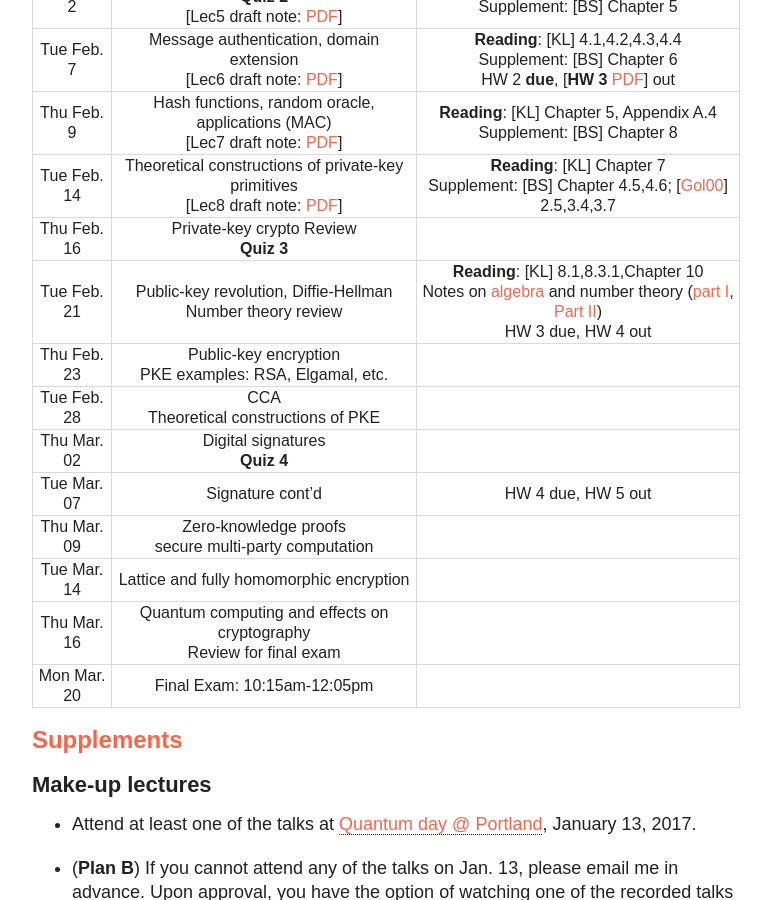
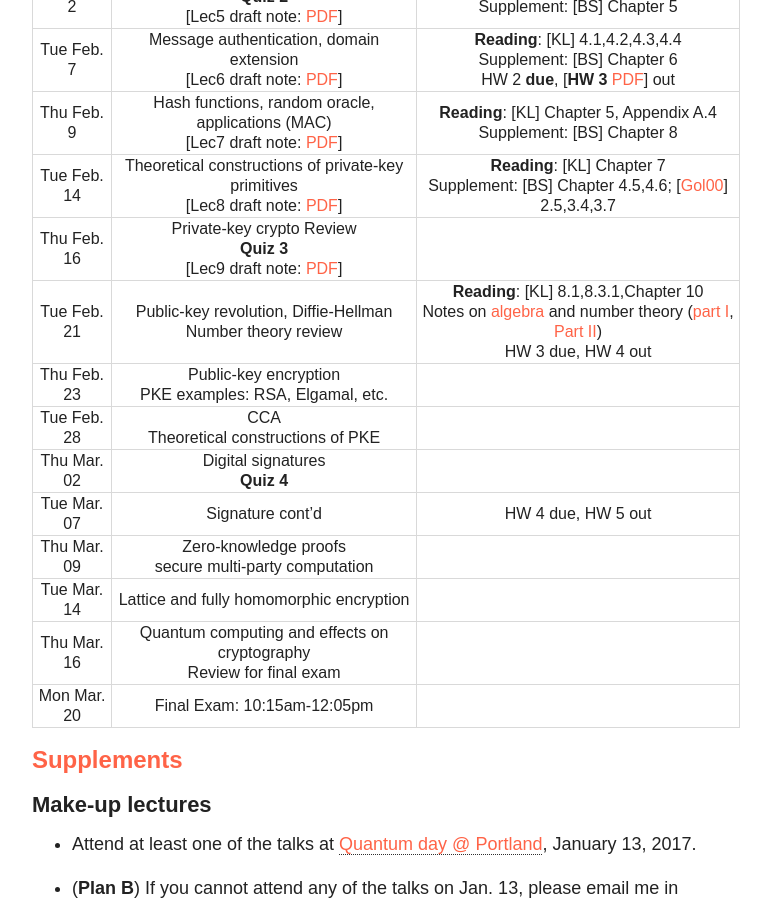
Before and after one commit to fangsonghub/fangsonghub.github.io, a Jekyll site: the page built from teaching/w17_4585_icrypto/index.md, in a window 1280 px wide and 900 px high, scrolled down 1158 px. Shown: the whole window, without its empty margins (254-1025 px from the left). Built offline with Jekyll 4.4.1, drawn with Linux system fonts in a browser that asks for light colours; nearby versions of some CDN libraries.

Commit message:
lec9 index

```diff
--- a/teaching/w17_4585_icrypto/index.md
+++ b/teaching/w17_4585_icrypto/index.md
@@ -75,7 +75,7 @@ Cryptography](http://www.cs.umd.edu/~jkatz/imc.html){:target="_blank"}
 |Tue Feb. 7| Message authentication, domain extension <br> [Lec6 draft note: [PDF]({{base}}/teaching/w17_4585_icrypto/lec6_note.pdf){:target="_blank"}]|**Reading**: [KL] 4.1,4.2,4.3,4.4 <br> Supplement: [BS] Chapter 6  <br> HW 2 **due**, [**HW 3** [PDF]({{base}}/teaching/w17_4585_icrypto/w17_cs4585_hw3.pdf){:target="_blank"}] out |
 |Thu Feb. 9| Hash functions, random oracle, applications (MAC) <br> [Lec7 draft note: [PDF]({{base}}/teaching/w17_4585_icrypto/lec7_note.pdf){:target="_blank"}]|**Reading**: [KL] Chapter 5, Appendix A.4 <br> Supplement: [BS] Chapter 8|
 |Tue Feb. 14|Theoretical constructions of private-key primitives <br> [Lec8 draft note: [PDF]({{base}}/teaching/w17_4585_icrypto/lec8_note.pdf){:target="_blank"}]|**Reading**: [KL] Chapter 7 <br> Supplement: [BS] Chapter 4.5,4.6; [[Gol00](https://www.amazon.com/Foundations-Cryptography-1-Basic-Tools/dp/0521035368){:target="_blank"}] 2.5,3.4,3.7|
-|Thu Feb. 16| Private-key crypto Review  <br> **Quiz 3**||
+|Thu Feb. 16| Private-key crypto Review  <br> **Quiz 3** <br> [Lec9 draft note: [PDF]({{base}}/teaching/w17_4585_icrypto/lec9_note.pdf){:target="_blank"}]||
 |Tue Feb. 21|Public-key revolution, Diffie-Hellman <br> Number theory review| **Reading**: [KL] 8.1,8.3.1,Chapter 10 <br> Notes on [algebra](https://people.eecs.berkeley.edu/~luca/cs276/notesalgebra.pdf){:target="_blank"} and number theory ([part I](http://www.cs.nyu.edu/courses/spring12/CSCI-GA.3210-001/out/boneh1.pdf){:target="_blank"}, [Part II](http://www.cs.nyu.edu/courses/spring12/CSCI-GA.3210-001/out/boneh2.pdf){:target="_blank"}) <br> HW 3 due, HW 4 out|
 |Thu Feb. 23|Public-key encryption <br> PKE examples: RSA, Elgamal, etc. ||
 |Tue Feb. 28|CCA <br>Theoretical constructions of PKE||
```
